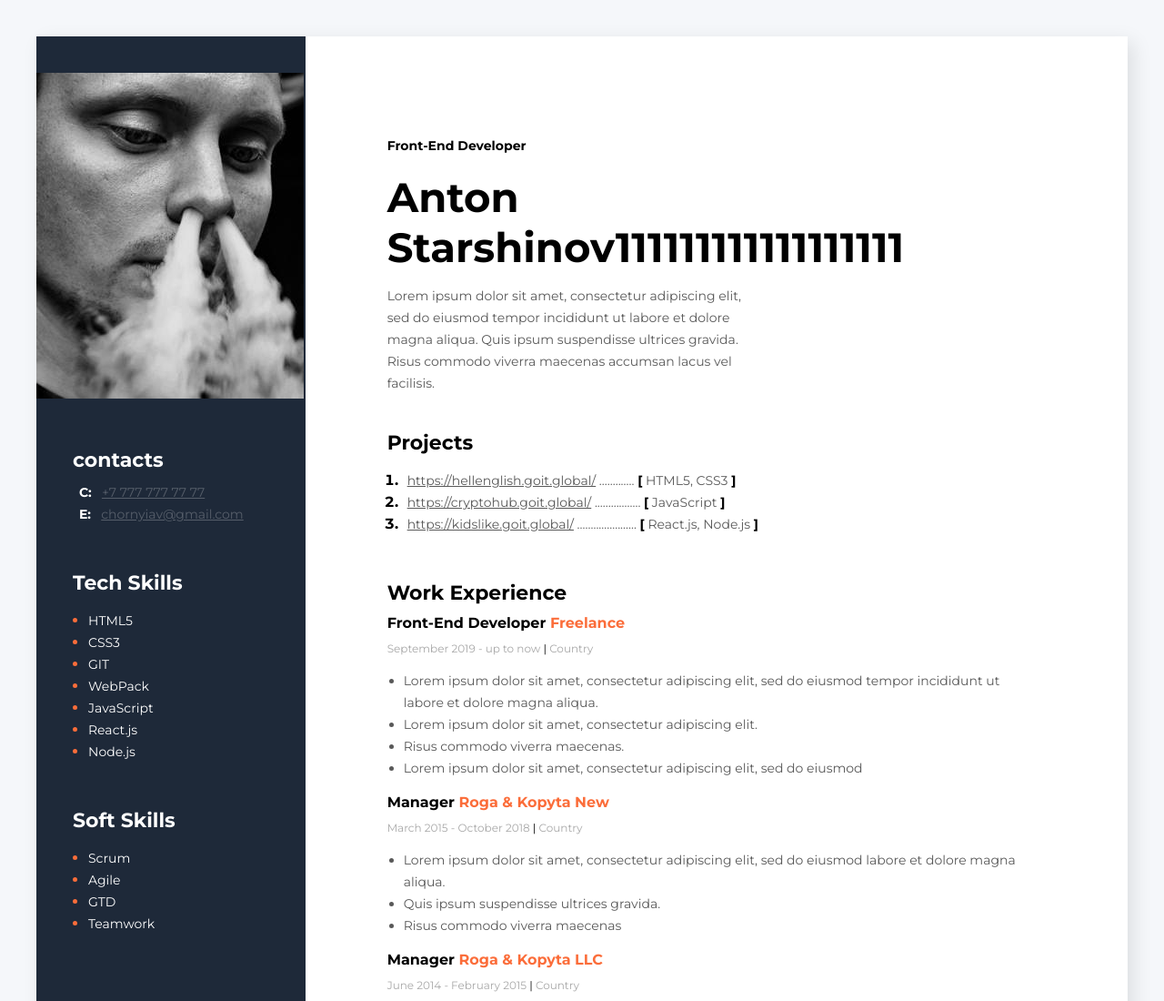
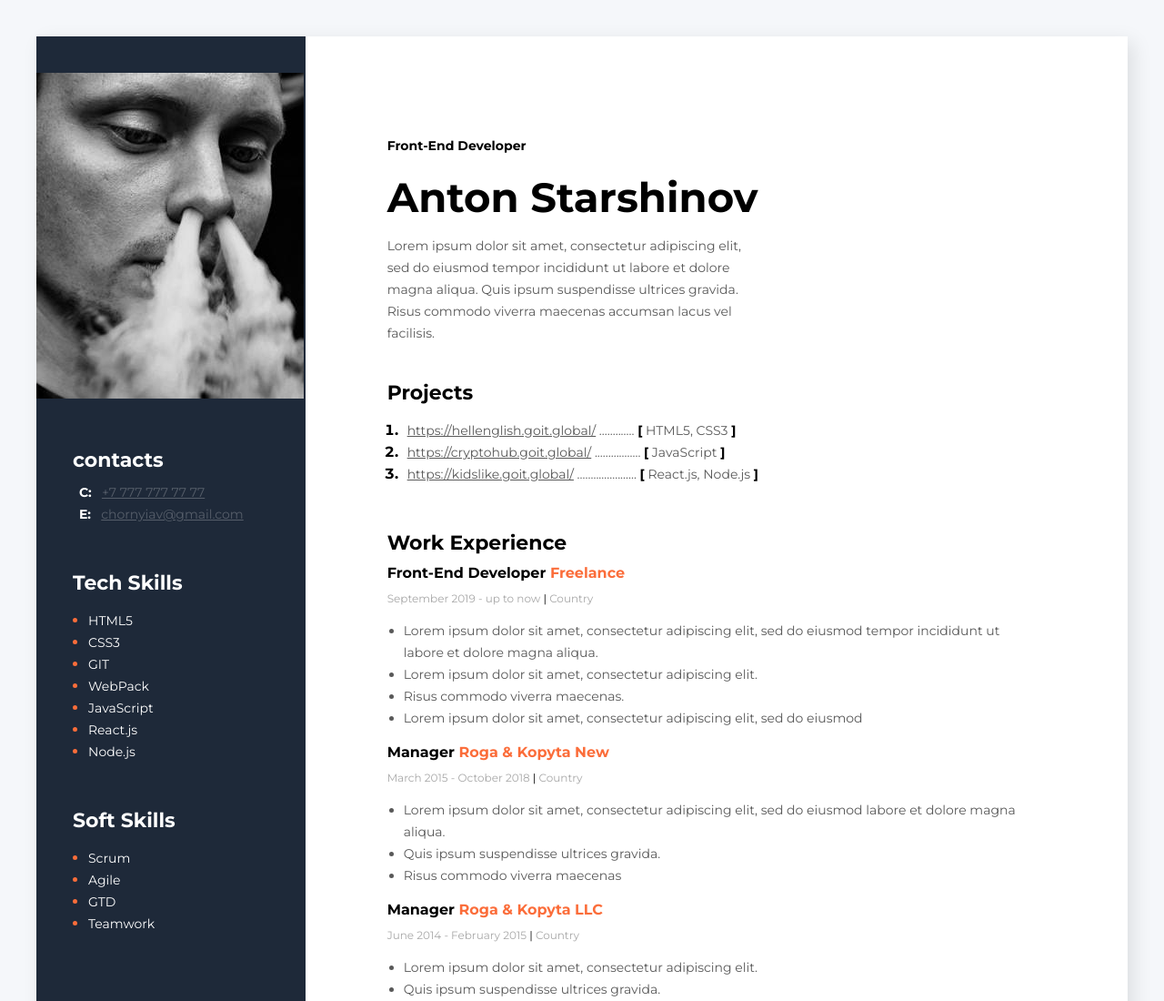
Before and after one commit to Anton-Starshinov/resyme-goit, a plain HTML site: page my-resyme/index.html in a window 1280 px wide. Shown: the top 1100 px of the page at 91% size. Drawn offline with Linux system fonts and the light colour scheme.

Commit message:
tak prosto

```diff
--- a/my-resyme/index.html
+++ b/my-resyme/index.html
@@ -21,7 +21,7 @@
         <!-- about me sections -->
             <div class="about-me-sections">
                 <h2 class="about-me-profession">Front-End Developer</h2>
-                <h1 class="about-me-name">Anton Starshinov111111111111111111</h1>
+                <h1 class="about-me-name">Anton Starshinov</h1>
                 <p class="about-me-description">Lorem ipsum dolor sit amet, consectetur adipiscing elit, sed do eiusmod tempor incididunt ut labore et dolore magna aliqua. Quis ipsum suspendisse ultrices gravida. Risus commodo viverra maecenas accumsan lacus vel facilisis.</p>
             </div>
             <!-- My projects section -->
```
